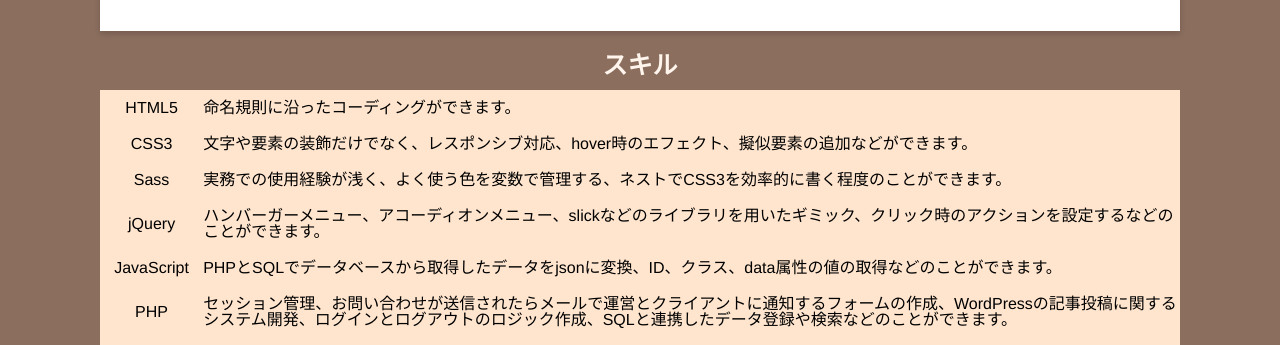
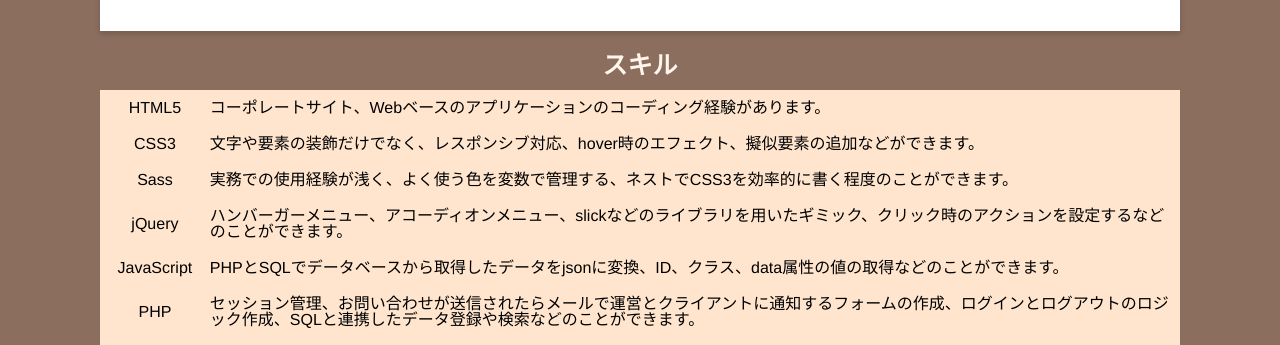
Before and after one commit to tusk2019/portfolio2022, a plain HTML site: page index.html in a window 1280 px wide. Shown: the part 449-794 px from the top of the page. Drawn offline with nearby package versions, Linux system fonts and the light colour scheme.

Commit message:
スキル紹介文の変更

```diff
--- a/index.html
+++ b/index.html
@@ -50,7 +50,7 @@
 				<tbody>
 					<tr>
 						<td class="skill-name">HTML5</td>
-						<td>命名規則に沿ったコーディングができます。</td>
+						<td>コーポレートサイト、Webベースのアプリケーションのコーディング経験があります。</td>
 					</tr>
 					<tr>
 						<td class="skill-name">CSS3</td>
@@ -70,7 +70,7 @@
 					</tr>
 					<tr>
 						<td class="skill-name">PHP</td>
-						<td>セッション管理、お問い合わせが送信されたらメールで運営とクライアントに通知するフォームの作成、WordPressの記事投稿に関するシステム開発、ログインとログアウトのロジック作成、SQLと連携したデータ登録や検索などのことができます。</td>
+						<td>セッション管理、お問い合わせが送信されたらメールで運営とクライアントに通知するフォームの作成、ログインとログアウトのロジック作成、SQLと連携したデータ登録や検索などのことができます。</td>
 					</tr>
 					<tr>
 						<td class="skill-name">Adobe Xd</td>
```
